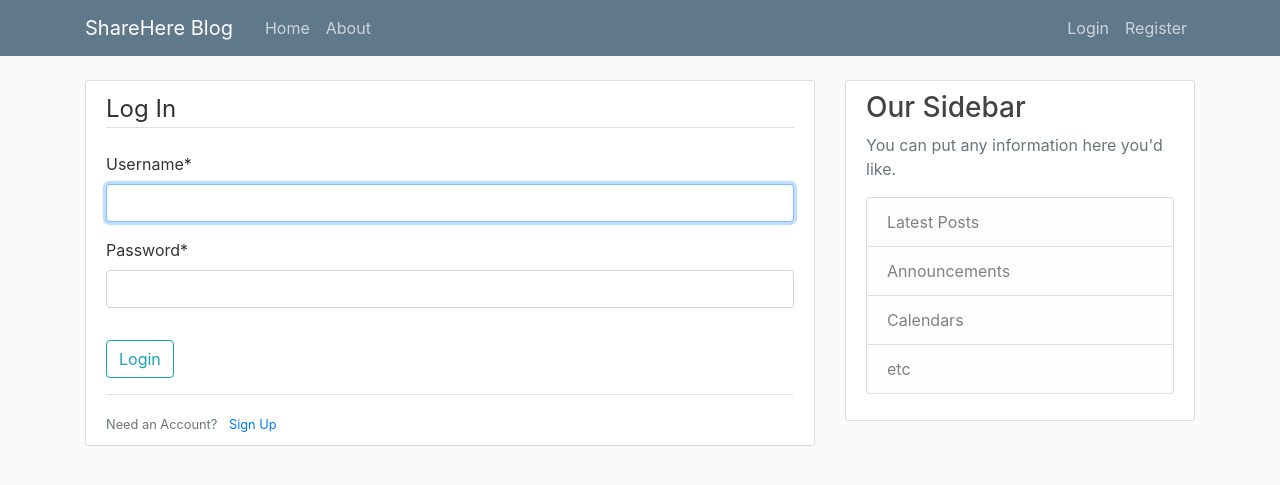
After one commit to itank-z/ShareHere, a Django app: page /login/ in a window 1280 px wide. The commit adds this page. Shown: the top 485 px of the page. Run offline with Django 3.2, Linux system fonts and the light colour scheme; some libraries are stand-ins or nearby versions.

Commit message:
User Registration, login and logout configured

```diff
--- a/blog/templates/blog/base.html
+++ b/blog/templates/blog/base.html
@@ -33,8 +33,13 @@
             </div>
             <!-- Navbar Right Side -->
             <div class="navbar-nav">
-              <a class="nav-item nav-link" href="#">Login</a>
-              <a class="nav-item nav-link" href="#">Register</a>
+                {% if user.is_authenticated %}
+                    <a class="nav-item nav-link" href="{% url 'profile' %}">Profile</a>
+                    <a class="nav-item nav-link" href="{% url 'logout' %}">Logout</a>
+                {% else %}
+                    <a class="nav-item nav-link" href="{% url 'login' %}">Login</a>
+                    <a class="nav-item nav-link" href="{% url 'register' %}">Register</a>
+                {% endif %}
             </div>
           </div>
         </div>
@@ -45,7 +50,14 @@
     <main role="main" class="container">
       <div class="row">
         <div class="col-md-8">
-          {% block content %}{% endblock %}
+            {% if messages %}
+                {% for message in messages %}
+                    <div class="alert alert-{{message.tags}}">
+                        {{ message }}
+                    </div>
+                {% endfor %}
+            {% endif %}
+            {% block content %}{% endblock %}
         </div>
         <div class="col-md-4">
           <div class="content-section">
--- a/sharehere/urls.py
+++ b/sharehere/urls.py
@@ -15,8 +15,14 @@ Including another URLconf
 """
 from django.contrib import admin
 from django.urls import path, include
+from users import views as user_views
+from django.contrib.auth import views as auth_views
 
 urlpatterns = [
     path('admin/', admin.site.urls),
+    path('register/', user_views.register, name='register'),
+    path('profile/', user_views.profile, name='profile'),
+    path('login/', auth_views.LoginView.as_view(template_name='users/login.html'), name='login'),
+    path('logout/', auth_views.LogoutView.as_view(template_name='users/logout.html'), name='logout'),
     path('blog/', include('blog.urls')),
 ]
--- /dev/null
+++ b/users/admin.py
@@ -0,0 +1,3 @@
+from django.contrib import admin
+
+# Register your models here.
--- /dev/null
+++ b/users/apps.py
@@ -0,0 +1,5 @@
+from django.apps import AppConfig
+
+
+class UsersConfig(AppConfig):
+    name = 'users'
--- /dev/null
+++ b/users/models.py
@@ -0,0 +1,3 @@
+from django.db import models
+
+# Create your models here.
--- /dev/null
+++ b/users/templates/users/login.html
@@ -0,0 +1,21 @@
+{% extends "blog/base.html" %}
+{% load crispy_forms_tags %}
+{% block content %}
+    <div class="content-section">
+        <form method="POST">
+            {% csrf_token %}
+            <fieldset class="form-group">
+                <legend class="border-bottom mb-4">Log In</legend>
+                {{ form|crispy }}
+            </fieldset>
+            <div class="form-group">
+                <button type="submit" class="btn btn-outline-info">Login</button>
+            </div>
+        </form>
+        <div class="border-top pt-3">
+            <small class="text-muted">
+                Need an Account? <a class="ml-2" href="{% url 'register' %}">Sign Up</a>
+            </small>
+        </div>
+    </div>
+{% endblock content %}
--- /dev/null
+++ b/users/templates/users/profile.html
@@ -0,0 +1,5 @@
+{% extends "blog/base.html" %}
+{% load crispy_forms_tags %}
+{% block content %}
+    <h1>{{ user.username }}</h1>
+{% endblock content %}
--- /dev/null
+++ b/users/tests.py
@@ -0,0 +1,3 @@
+from django.test import TestCase
+
+# Create your tests here.
```
Also changed, not shown: sharehere/settings.py (+7 -0 lines), users/forms.py (added, +10 -0 lines), users/templates/users/logout.html (added, +9 -0 lines), users/templates/users/register.html (added, +21 -0 lines), users/views.py (added, +21 -0 lines), db.sqlite3, users/__init__.py (added), users/migrations/__init__.py (added).
